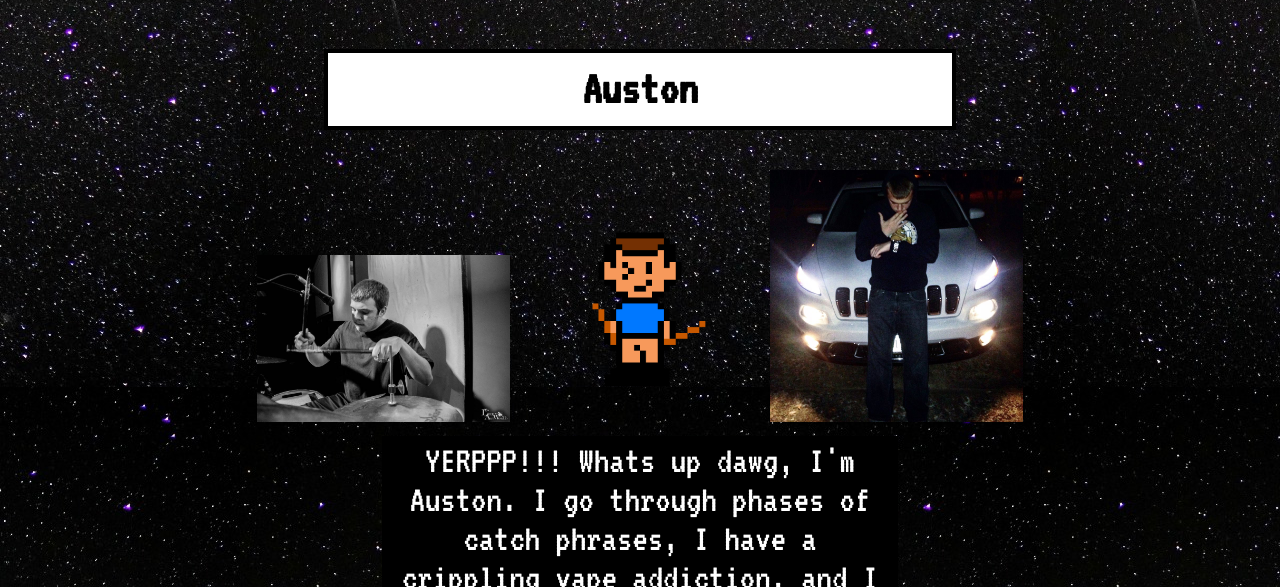
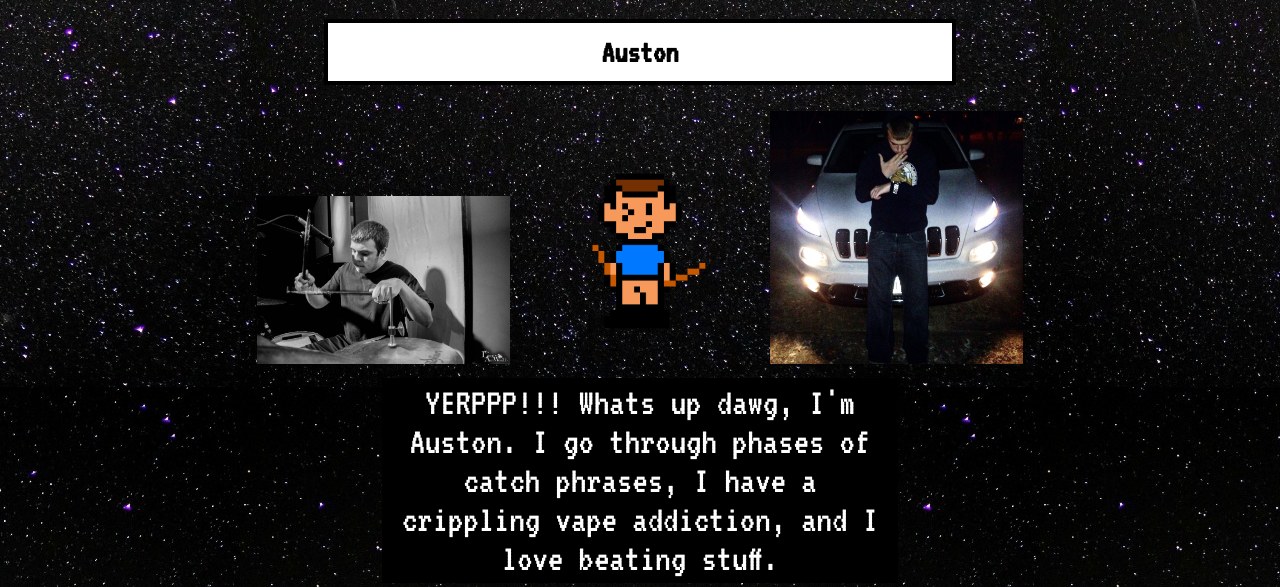
Before and after one commit to tskreider/websiteCL, a plain HTML site: page aboutUs.html in a window 1280 px wide. Shown: the part 1213-1800 px from the top of the page. Drawn offline with Linux system fonts and the light colour scheme.

Commit message:
small fixes to css and index

```diff
--- a/css/styles.css
+++ b/css/styles.css
@@ -99,7 +99,7 @@ a:visited{
     margin-right: 25%;
     margin-left: 25%;
     margin-top: 5%;
-    font-size: 300%;
+    font-size: 200%;
     float: center;
     display: block;
     padding: 1% 1% 1% 1%;
```
Also changed, not shown: index.html (+8 -0 lines), images/spaceBandPic.jpg (added).
